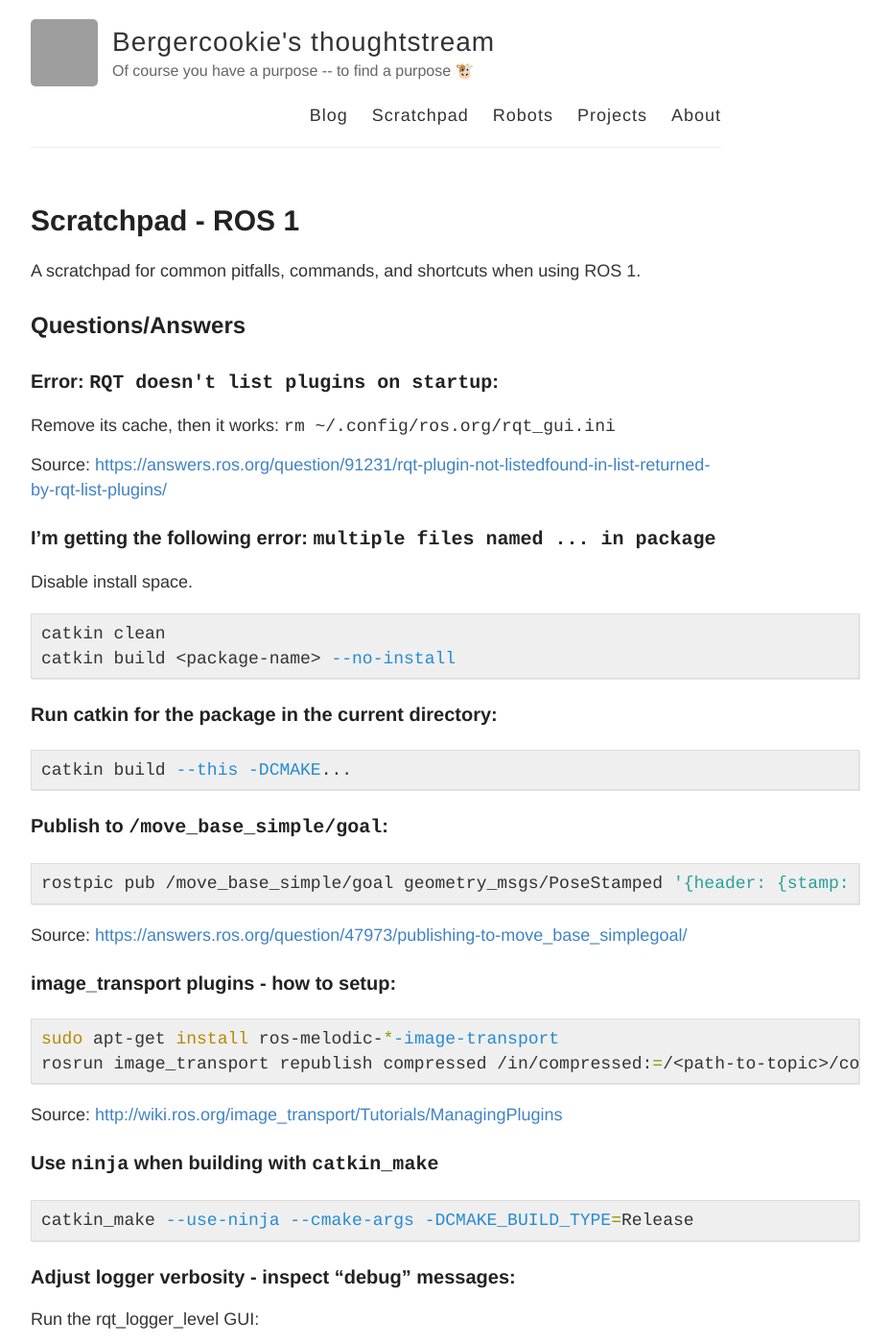
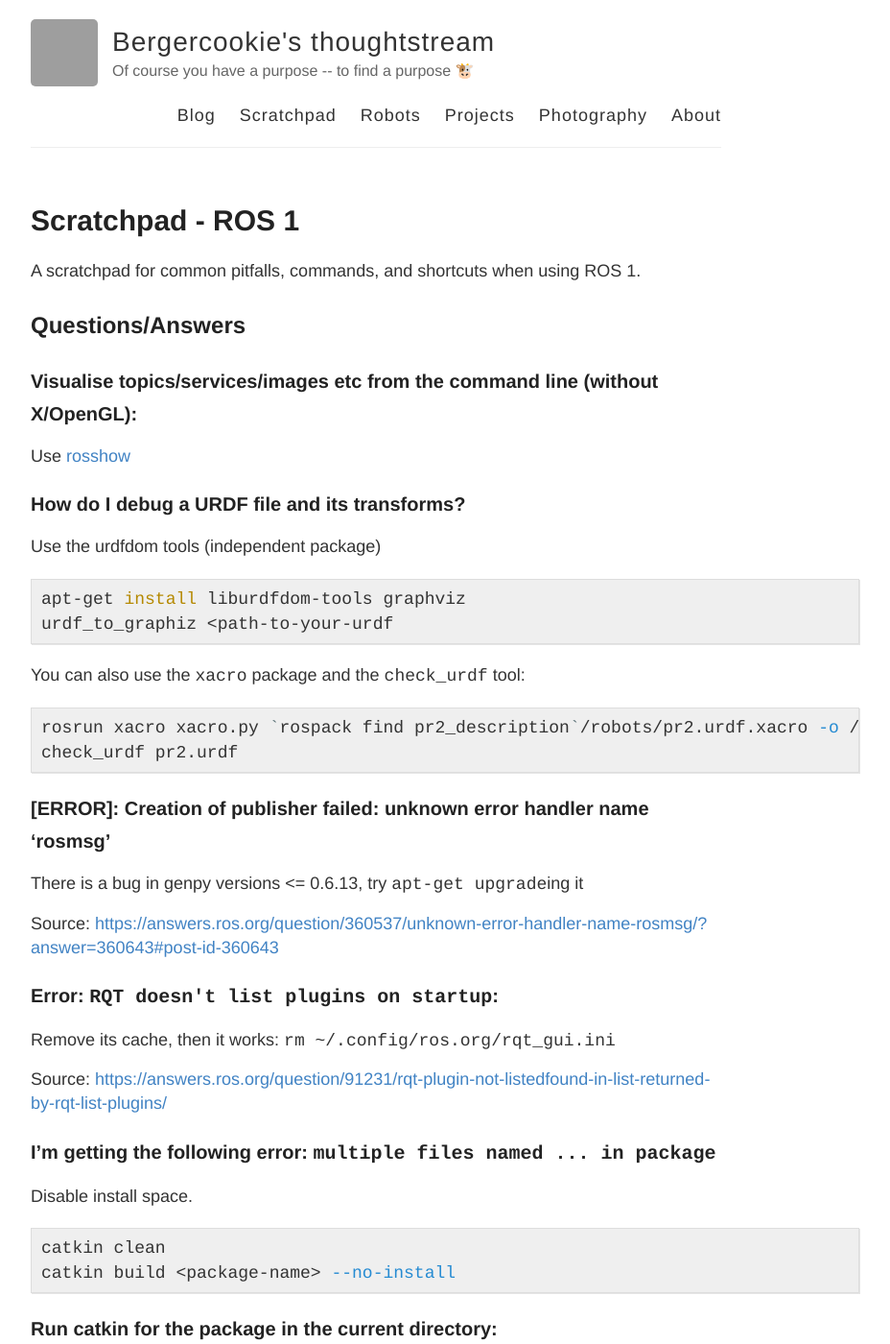
Before and after one commit to bergercookie/bergercookie.github.io, a Jekyll site: the page built from _posts/2019-10-13-ros.md, in a window 1280 px wide and 1400 px high. Shown: the whole window at 96% size, without its empty margins (248-1176 px from the left). Built offline with Jekyll 4.4.1, drawn with Linux system fonts in a browser that asks for light colours; emoji names are drawn with the system emoji font; comment, search, counter and statistics services are not loaded; some of the changed text lies outside the part shown; grey boxes are pictures that could not be loaded.

Commit message:
Add link to photography page

```diff
--- a/_layouts/default.html
+++ b/_layouts/default.html
@@ -29,6 +29,7 @@
             <a href="{{ site.baseurl }}/scratchpad">Scratchpad</a>
             <a href="{{ site.baseurl }}/robots">Robots</a>
             <a href="{{ site.baseurl }}/projects">Projects</a>
+            <a href="{{ site.baseurl }}/photography">Photography</a>
             <a href="{{ site.baseurl }}/about">About</a>
           </nav>
         </header>
--- a/_posts/2019-10-13-ros.md
+++ b/_posts/2019-10-13-ros.md
@@ -13,6 +13,34 @@ comments: true
 A scratchpad for common pitfalls, commands, and shortcuts when using ROS 1.
 
 ## Questions/Answers
+
+### Visualise topics/services/images etc from the command line (without X/OpenGL):
+
+Use [rosshow](https://github.com/dheera/rosshow)
+
+
+### How do I debug a URDF file and its transforms?
+
+Use the urdfdom tools (independent package)
+
+{% highlight bash%}
+apt-get install liburdfdom-tools graphviz
+urdf_to_graphiz <path-to-your-urdf
+{% endhighlight %}
+
+You can also use the `xacro` package  and the `check_urdf` tool:
+
+{% highlight bash%}
+rosrun xacro xacro.py `rospack find pr2_description`/robots/pr2.urdf.xacro -o /tmp/pr2.urdf
+check_urdf pr2.urdf
+{% endhighlight %}
+
+### [ERROR]: Creation of publisher failed: unknown error handler name 'rosmsg'
+
+There is a bug in genpy versions <= 0.6.13, try `apt-get upgrade`ing it
+
+  Source: <https://answers.ros.org/question/360537/unknown-error-handler-name-rosmsg/?answer=360643#post-id-360643>
+
 
 ### Error: `RQT doesn't list plugins on startup`:
 
@@ -160,6 +188,17 @@ ros::master::getTopics(allTopics);
 
 Source: https://answers.ros.org/question/256251/how-to-obtain-list-of-all-available-topics-python/?answer=256260#post-id-256260
 
+### Remap a topic in the same TF Tree
+
+
+{% highlight xml %}
+<node name="remapper" pkg="tf_remapper_cpp" type="tf_remap">
+  <rosparam param="mappings">[{old: /slamcore/map, new: /kalimera}]</rosparam>
+  <param name="old_tf_topic_name" value="/tf" />
+  <param name="new_tf_topic_name" value="/tf" />
+</node>
+{% endhighlight %}
+
 ## More Useful links
 
 * [Environment variables](http://wiki.ros.org/ROS/EnvironmentVariables)
@@ -174,5 +213,8 @@ Source: https://answers.ros.org/question/256251/how-to-obtain-list-of-all-availa
 * [REP-118](https://www.ros.org/reps/rep-0118.html)
   * Representing depth data
   * Use 32-bit Float
+* [REP-105](https://www.ros.org/reps/rep-0105.html)
+  * Frames of reference convention
+  * Relevant answer with the rationale: https://answers.ros.org/question/226916/rep-105-and-robot_localization/
 
 {% include disqus.html %}
```
